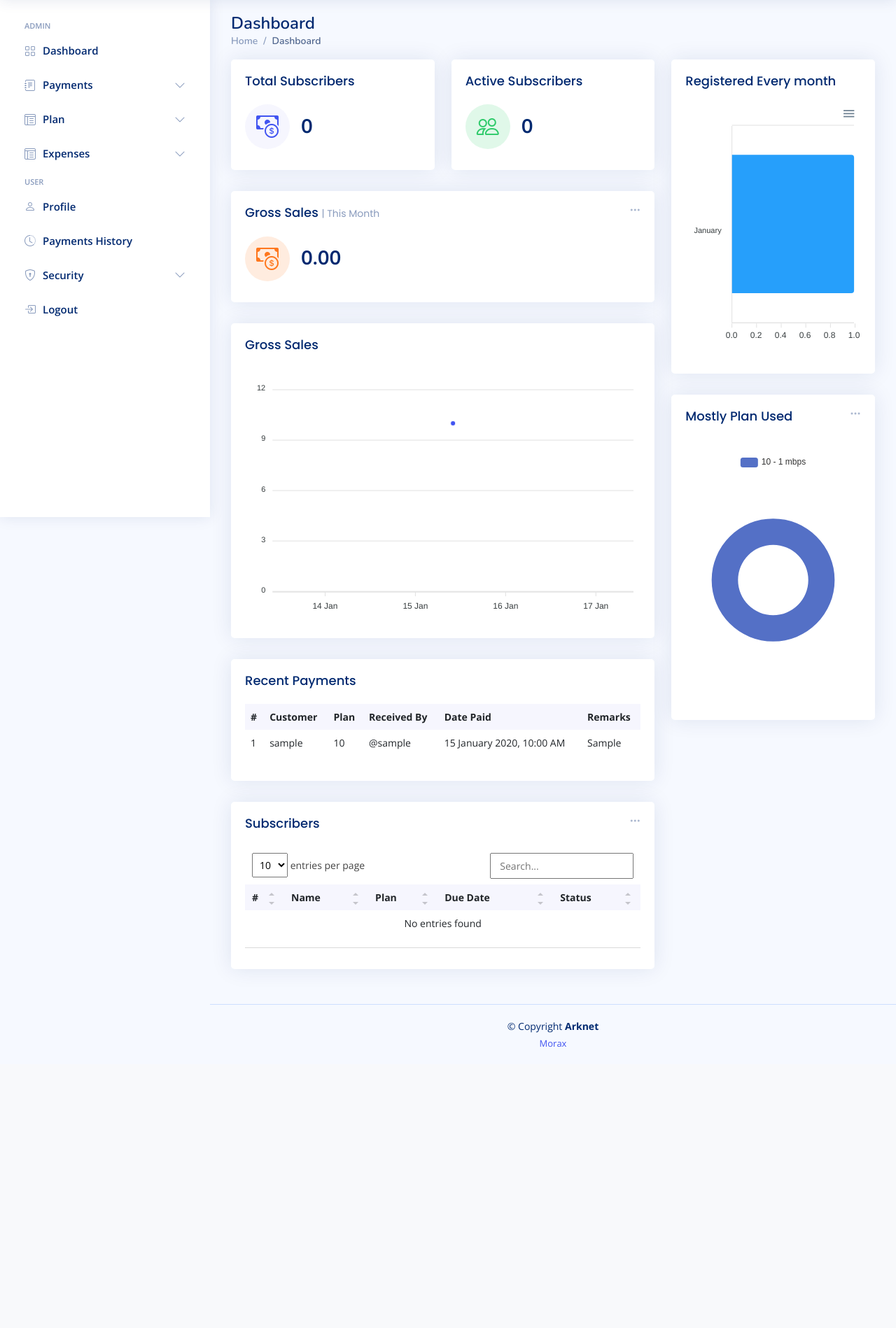
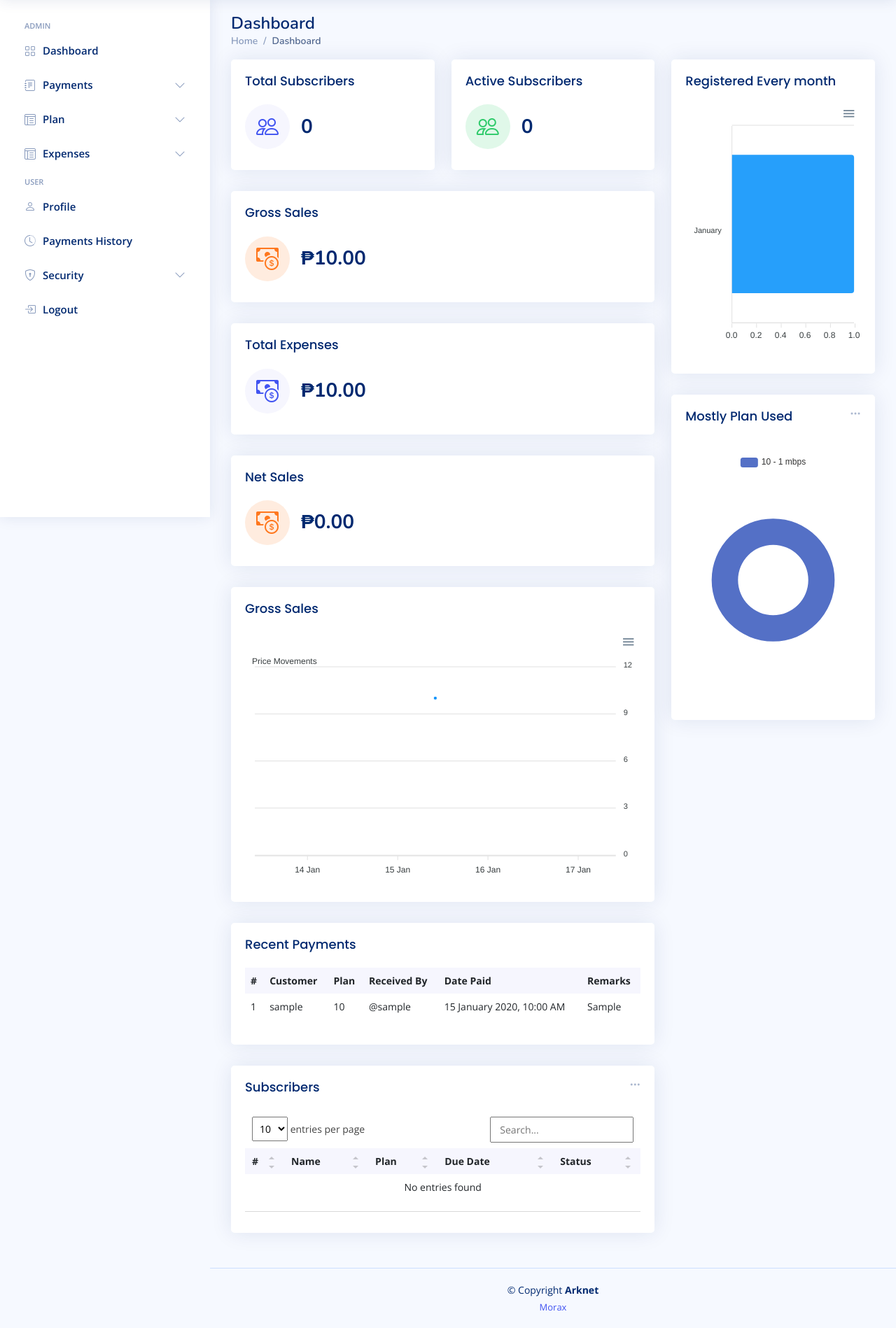
Before and after one commit to earlfunk21/Arknet2, a Flask app: page /dashboard/ in a window 1280 px wide. Shown: the part 61-1959 px from the top of the page at 70% size. Before the commit the page ends 1558 px from the top, so only its background shows below. Run offline with Flask 2, Linux system fonts and the light colour scheme; the visitor is signed in with stand-in values (Sample User, id 1); tables that the repository leaves empty hold one stand-in row (values such as "Sample post"); parts of the project's set-up code (start-up, migrations or seed data) failed here and were passed over; some libraries are stand-ins or nearby versions.

Commit message:
Adding Total Expenses on Dashboard

```diff
--- a/app/main/routes.py
+++ b/app/main/routes.py
@@ -2,7 +2,7 @@ import datetime
 from flask import abort, render_template, request, redirect, url_for, flash, jsonify
 from itsdangerous import BadSignature
 from app.auth.utils import admin_required, load_user, require_login
-from app.models import Payment, Plan, User, UserDetails
+from app.models import Expenses, Payment, Plan, User, UserDetails
 from app.main import main_bp
 
 from app.utils import extract_date, loads_token
@@ -24,27 +24,21 @@ def dashboard():
     # Total Users
     total_users = len(User.query.filter(User.is_admin==False).all())
 
+    # Total Expenses
+    total_expenses = db.session.query(db.func.sum(Expenses.cost)).first()[0] or 0
+
     # Total active users
     active_users = len(
         User.query.join(User.payments).filter(Payment.is_expired == False).filter(Payment.user_id == User.id).filter(User.is_admin==False).all()
     )
 
     # Total Gross Sales
-    total_gross_sales = (
-        db.session.query(db.func.sum(Payment.amount))
-        .filter(
-            *extract_date(
-                Payment.date_paid, filter_date=request.args.get(
-                    "filter", "Month")
-            )
-        )
-        .first()[0]
-    )
+    total_gross_sales = db.session.query(db.func.sum(Payment.amount)).first()[0] or 0
 
     # Gross sales by months for graph
     gross_sales = (
         db.session.query(Payment.date_paid, db.func.sum(Payment.amount))
-        .group_by(*extract_date(Payment.date_paid, "Month"))
+        .group_by(db.func.strftime('%Y-%m', Payment.date_paid))
         .all()
     )
 
@@ -68,6 +62,8 @@ def dashboard():
     context = dict(
         user_created_on=user_create_on,
         total_users=total_users,
+        net_sales=total_gross_sales - total_expenses,
+        total_expenses=total_expenses,
         active_users=active_users,
         total_gross_sales=total_gross_sales or 0,
         gross_sales=gross_sales,
--- a/app/templates/main/dashboard.html
+++ b/app/templates/main/dashboard.html
@@ -29,7 +29,7 @@
 
       <!-- Left side columns -->
       <div class="col-lg-8">
-        <div class="row">
+        <div class="row justify-content-md-center">
 
           <!-- Sales Card -->
           <div class="col-xxl-4 col-md-6">
@@ -39,7 +39,7 @@
 
                 <div class="d-flex align-items-center">
                   <div class="card-icon rounded-circle d-flex align-items-center justify-content-center">
-                    <i class="bi bi-cash-coin"></i>
+                    <i class="bi bi-people"></i>
                   </div>
                   <div class="ps-3">
                     <h6>{{ total_users }}</h6>
@@ -74,26 +74,56 @@
 
             <div class="card info-card customers-card">
 
-              <div class="filter">
-                <a class="icon" href="#" data-bs-toggle="dropdown"><i class="bi bi-three-dots"></i></a>
-                <ul class="dropdown-menu dropdown-menu-end dropdown-menu-arrow">
-                  <li class="dropdown-header text-start">
-                    <h6>Filter</h6>
-                  </li>
-                  <li><a class="dropdown-item" href="{{ url_for(request.endpoint) }}">This Month</a></li>
-                  <li><a class="dropdown-item" href="{{ url_for(request.endpoint, filter='Year') }}">This Year</a></li>
-                </ul>
-              </div>
-
               <div class="card-body">
-                <h5 class="card-title">Gross Sales <span>| This {{ request.args.get('filter', 'Month') }}</span></h5>
+                <h5 class="card-title">Gross Sales</h5>
 
                 <div class="d-flex align-items-center">
                   <div class="card-icon rounded-circle d-flex align-items-center justify-content-center">
                     <i class="bi bi-cash-coin"></i>
                   </div>
                   <div class="ps-3">
-                    <h6>{{ "{:,.2f}".format(total_gross_sales) }}</h6>
+                    <h6>₱{{ "{:,.2f}".format(total_gross_sales) }}</h6>
+                  </div>
+                </div>
+
+              </div>
+            </div>
+
+          </div><!-- End Customers Card -->
+
+          <!-- Total Expenses Card -->
+          <div class="col-xxl-4 col-xl-12">
+            <div class="card info-card sales-card">
+              <div class="card-body">
+                <h5 class="card-title">Total Expenses</h5>
+
+                <div class="d-flex align-items-center">
+                  <div class="card-icon rounded-circle d-flex align-items-center justify-content-center">
+                    <i class="bi bi-cash-coin"></i>
+                  </div>
+                  <div class="ps-3">
+                    <h6>₱{{ "{:,.2f}".format(total_expenses) }}</h6>
+                  </div>
+                </div>
+              </div>
+
+            </div>
+          </div><!-- End Sales Card -->
+
+          <!-- Net sales Card -->
+          <div class="col-xxl-4 col-xl-12">
+
+            <div class="card info-card customers-card">
+
+              <div class="card-body">
+                <h5 class="card-title">Net Sales</h5>
+
+                <div class="d-flex align-items-center">
+                  <div class="card-icon rounded-circle d-flex align-items-center justify-content-center">
+                    <i class="bi bi-cash-coin"></i>
+                  </div>
+                  <div class="ps-3">
+                    <h6>₱{{ "{:,.2f}".format(net_sales) }}</h6>
                   </div>
                 </div>
 
@@ -113,6 +143,59 @@
                 <div id="reportsChart"></div>
 
                 <script>
+                  document.addEventListener("DOMContentLoaded", () => {
+                    const series = {
+                      "monthDataSeries1": {
+                        "prices": [
+                        {% for gross_value in gross_sales %}
+                              "{{ '%.2f' % gross_value[1] | float }}",
+                      {% endfor %}
+                        ],
+                        "dates": [
+                        {% for gross_value in gross_sales %}
+                              "{{ gross_value[0] }}",
+                        {% endfor %}
+                        ]
+                      },
+
+                    }
+                    new ApexCharts(document.querySelector("#reportsChart"), {
+                      series: [{
+                        name: "STOCK ABC",
+                        data: series.monthDataSeries1.prices
+                      }],
+                      chart: {
+                        type: 'area',
+                        height: 350,
+                        zoom: {
+                          enabled: false
+                        }
+                      },
+                      dataLabels: {
+                        enabled: false
+                      },
+                      stroke: {
+                        curve: 'smooth'
+                      },
+                      subtitle: {
+                        text: 'Price Movements',
+                        align: 'left'
+                      },
+                      labels: series.monthDataSeries1.dates,
+                      xaxis: {
+                        type: 'datetime',
+                      },
+                      yaxis: {
+                        opposite: true
+                      },
+                      legend: {
+                        horizontalAlign: 'left'
+                      }
+                    }).render();
+                  });
+                </script>
+
+                <!-- <script>
                   document.addEventListener("DOMContentLoaded", () => {
                     new ApexCharts(document.querySelector("#reportsChart"), {
                       series: [{
@@ -165,7 +248,7 @@
                   }
                       }).render();
                     });
-                </script>
+                </script> -->
                 <!-- End Line Chart -->
 
               </div>
```
